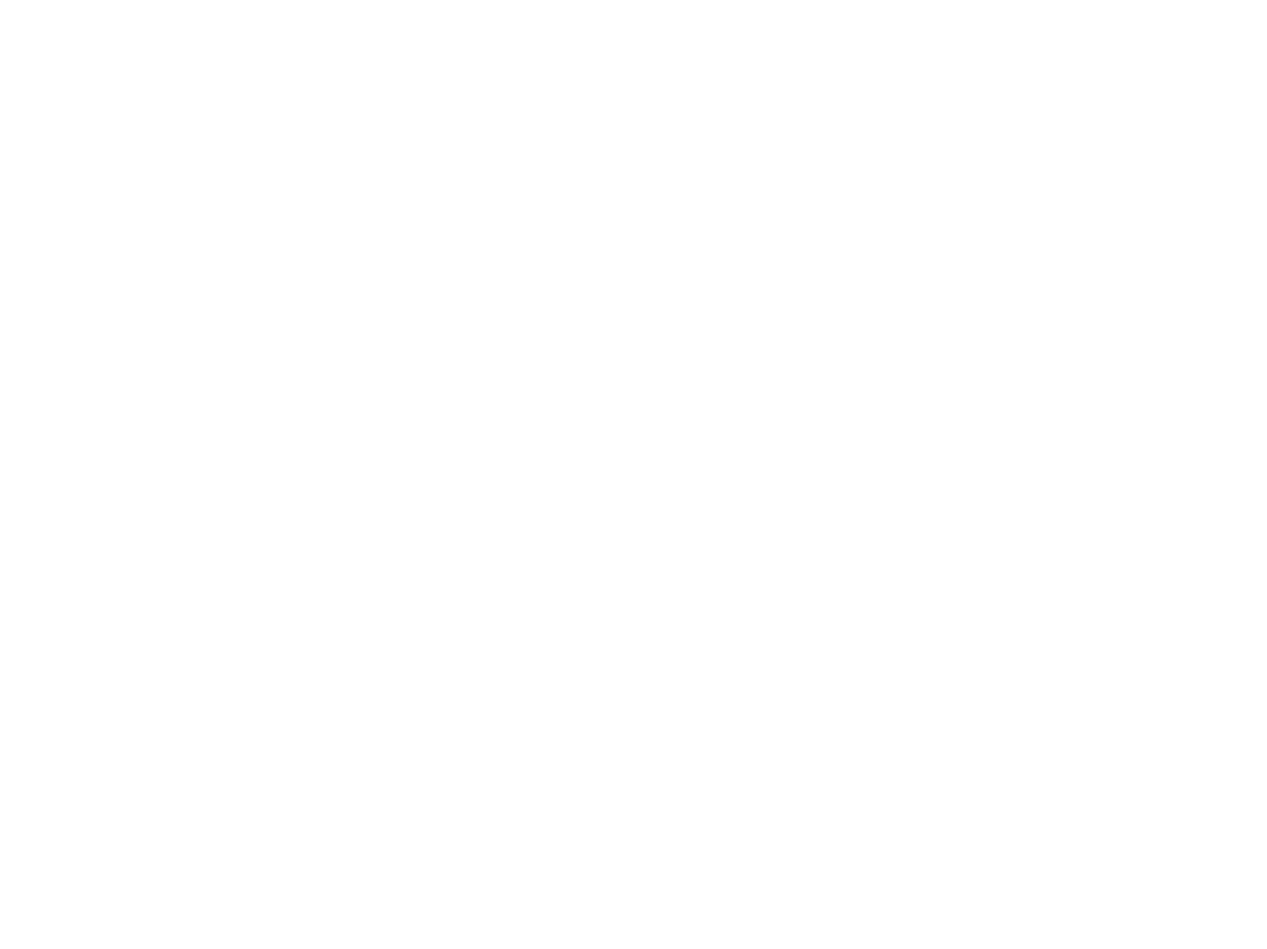
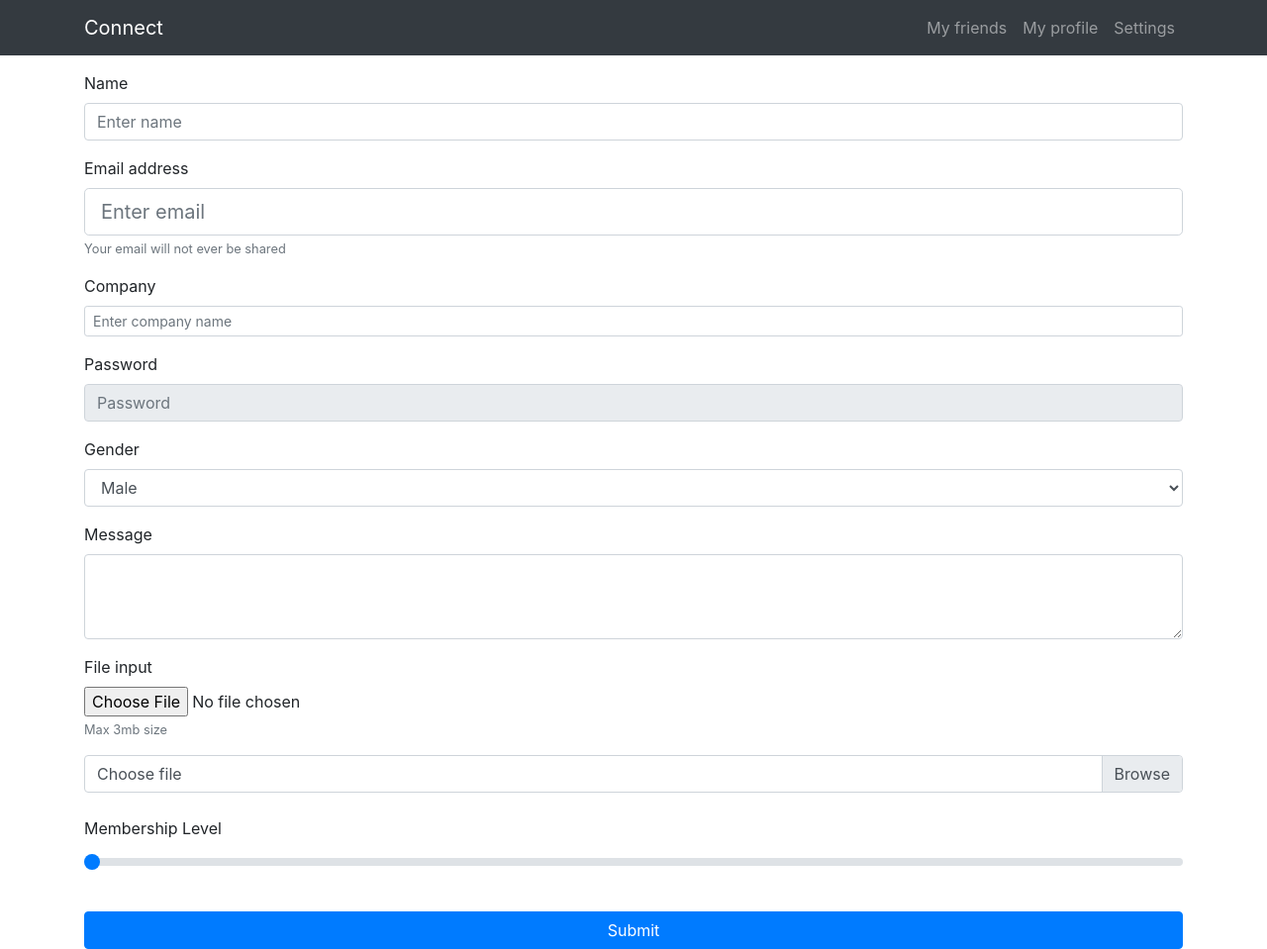
Before and after one commit to ruchikamuddinagiri/chat-app, a website: page public/settings.html in a window 1280 px wide. Shown: the whole page at 99% size. Before the commit the page ends 800 px from the top, so only its background shows below. Drawn offline with nearby package versions, Linux system fonts and the light colour scheme.

Commit message:
settings page added

```diff
--- a/public/settings.html
+++ b/public/settings.html
@@ -3,9 +3,93 @@
 <head>
     <meta charset="UTF-8">
     <meta name="viewport" content="width=device-width, initial-scale=1.0">
+    <link rel="stylesheet" href="https://stackpath.bootstrapcdn.com/bootstrap/4.1.1/css/bootstrap.min.css" integrity="sha384-WskhaSGFgHYWDcbwN70/dfYBj47jz9qbsMId/iRN3ewGhXQFZCSftd1LZCfmhktB"
+        crossorigin="anonymous">
     <title>Connect</title>
 </head>
 <body>
+    <nav class="navbar navbar-expand-sm navbar-dark bg-dark mb-3">
+        <div class="container">
+            <a class="navbar-brand" href="#">Connect</a>
+            <button class="navbar-toggler" data-toggle="collapse" data-target="#navbarNav">
+                <span class="navbar-toggler-icon"></span>
+            </button>
+            <div class="collapse navbar-collapse" id="navbarNav">
+                <ul class="navbar-nav ml-auto">
+                    <li class="nav-item">
+                        <a class="nav-link" href="#">My friends</a>
+                    </li>
+                    <li class="nav-item">
+                        <a class="nav-link" href="#">My profile</a>
+                    </li>
+                    <li class="nav-item">
+                        <a class="nav-link" href="settings.html">Settings</a>
+                    </li>
+                </ul>
+            </div>
+        </div>
+    </nav>
+    <div class="container">
+        <form>
+            <div class="form-group">
+                <label for="name">Name</label>
+                <input class="form-control" type="text" id="name" placeholder="Enter name">
+            </div>
+            <div class="form-group">
+                <label for="email">Email address</label>
+                <input class="form-control form-control-lg" type="email" id="email" placeholder="Enter email">
+                <small class="form-text text-muted">Your email will not ever be shared</small>
+            </div>
+            <div class="form-group">
+                <label for="company">Company</label>
+                <input class="form-control form-control-sm" type="text" id="company" placeholder="Enter company name">
+            </div>
+            <div class="form-group">
+                <label for="password">Password</label>
+                <input class="form-control" type="password" id="password" placeholder="Password" readonly>
+            </div>
+            <div class="form-group">
+                <label for="gender">Gender</label>
+                <select class="form-control" id="gender">
+                    <option>Male</option>
+                    <option>Female</option>
+                </select>
+            </div>
+            <!-- TEXTAREA -->
+            <div class="form-group">
+                <label for="message">Message</label>
+                <textarea class="form-control" id="message" rows="3"></textarea>
+            </div>
+            <!-- FILE INPUT -->
+            <div class="form-group">
+                <label for="file">File input</label>
+                <input type="file" id="file" class="form-control-file">
+                <small class="form-text text-muted" id="fileHelp">Max 3mb size</small>
+            </div>
+            <!-- CUSTOM FILE INPUT -->
+            <div class="custom-file">
+                <input type="file" id="myfile" class="custom-file-input">
+                <label class="custom-file-label" for="myfile">Choose file</label>
+            </div>
+            <br>
+            <br>
+            <!-- RANGE -->
+            <div class="form-group">
+                <label for="membership">Membership Level</label>
+                <input class="custom-range" min="1" max="5" step="1" value="1" type="range">
+            </div>
 
+            <br>
+
+            <button class="btn btn-primary btn-block" type="submit">Submit</button>
+        </form>
+    </div>
+
+    <script src="https://code.jquery.com/jquery-3.3.1.slim.min.js" integrity="sha384-q8i/X+965DzO0rT7abK41JStQIAqVgRVzpbzo5smXKp4YfRvH+8abtTE1Pi6jizo"
+        crossorigin="anonymous"></script>
+    <script src="https://cdnjs.cloudflare.com/ajax/libs/popper.js/1.14.3/umd/popper.min.js" integrity="sha384-ZMP7rVo3mIykV+2+9J3UJ46jBk0WLaUAdn689aCwoqbBJiSnjAK/l8WvCWPIPm49"
+        crossorigin="anonymous"></script>
+    <script src="https://stackpath.bootstrapcdn.com/bootstrap/4.1.1/js/bootstrap.min.js" integrity="sha384-smHYKdLADwkXOn1EmN1qk/HfnUcbVRZyYmZ4qpPea6sjB/pTJ0euyQp0Mk8ck+5T"
+        crossorigin="anonymous"></script>
 </body>
 </html>
```
